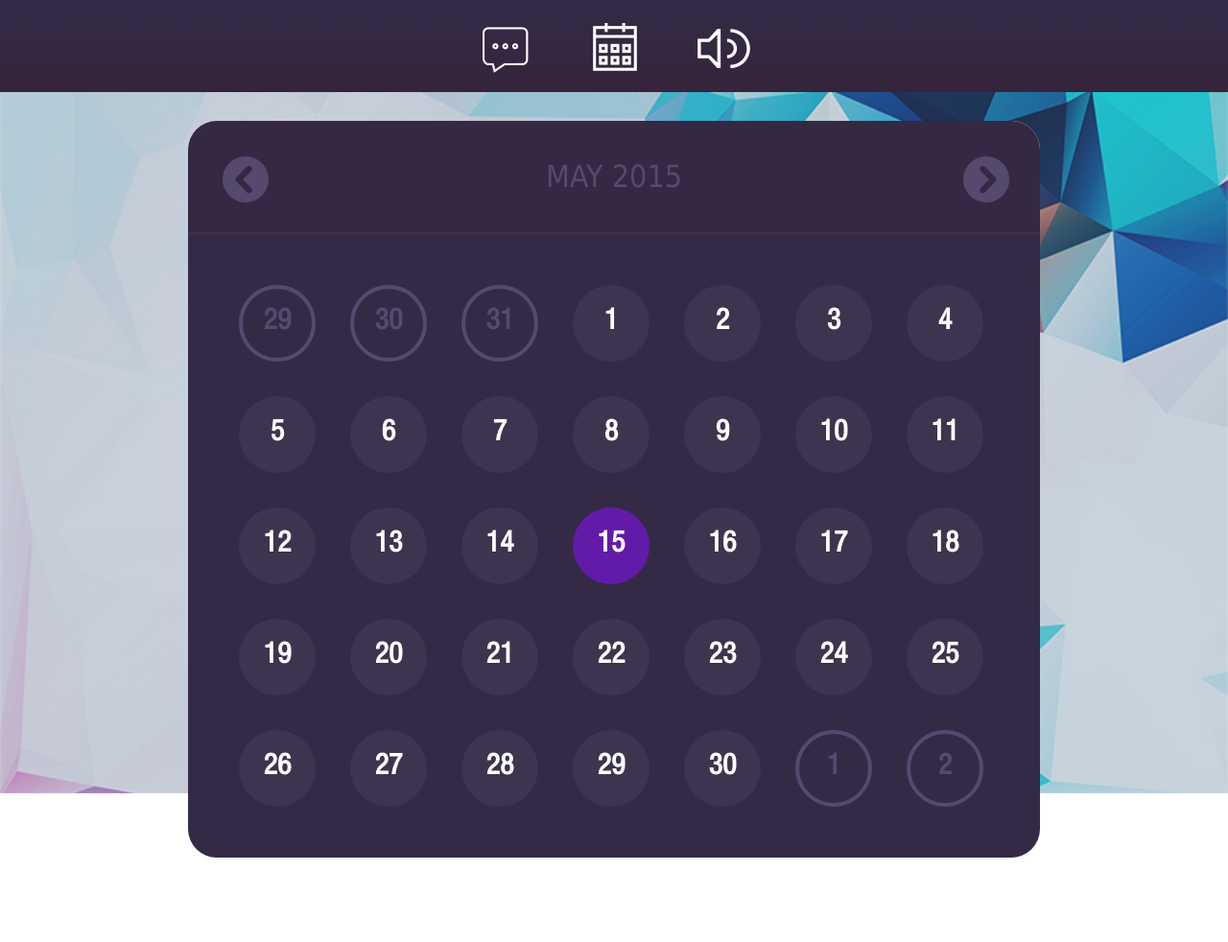
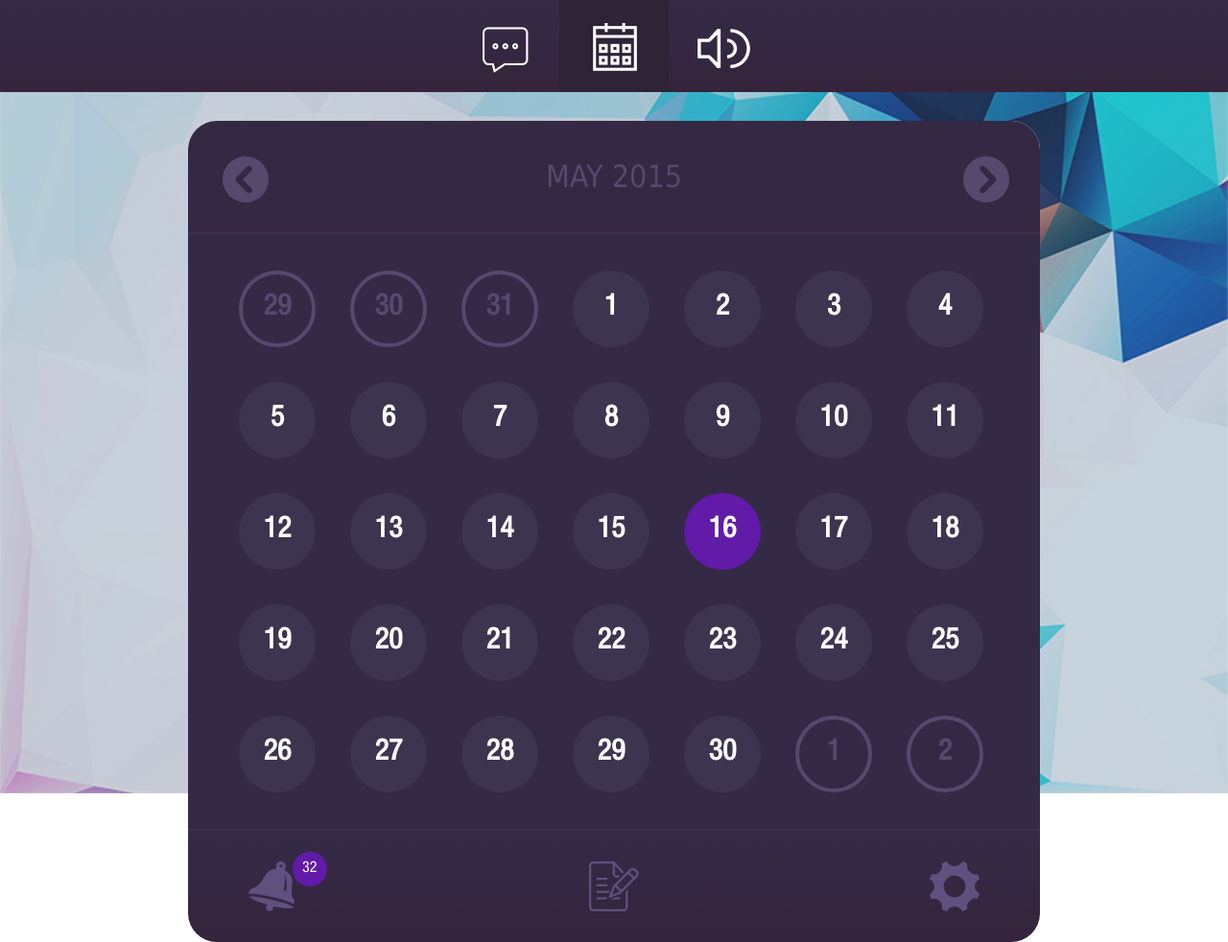
Before and after one commit to mast777/calendar, a website: page app/index.html in a window 1280 px wide. Shown: the whole page at 96% size. Before the commit the page ends 894 px from the top, so only its background shows below. Drawn offline with nearby package versions, Linux system fonts and the light colour scheme.

Commit message:
Added the bottom of the calendar

```diff
--- a/app/css/main.css
+++ b/app/css/main.css
@@ -34,7 +34,7 @@ body {
   background-image: url(../img/nav-sprite.png);
   background-repeat: no-repeat;
 }
-.n-btm-hover:hover {
+.n-btm-active {
   background: #2e2337;
 }
 .messeg { background-position: 34px 20px; }
@@ -45,6 +45,7 @@ body {
 .body-calendar {
   background: #fff;
   margin-top: 30px;
+  margin-bottom: 30px;
   border-radius: 30px;
   overflow: hidden;
 }
@@ -86,7 +87,7 @@ body {
 .calendar-days {
   list-style: none;
   margin: 0;
-  padding: 35px;
+  padding:20px 35px;
   box-sizing: border-box;
 }
 .calendar-day {
@@ -126,6 +127,58 @@ body {
   background-color: #621ba9;
 }
 
+
+.bottom-calendar {
+  border-top: 2px solid #3b324c;
+  background: linear-gradient(to top,#35243b,#342b47);
+}
+.bottom-cal-left, .bottom-cal-right {
+  height: 116px;
+  width: 20%;
+  float: left;
+}
+.bottom-cal-center {
+  height: 116px;
+  text-align: center;
+  width: 60%;
+  color: #55496e;
+  float: left;
+}
+.link-bottom {
+  width: 52px;
+  height: 52px;
+  display: block;
+  background-image: url(../img/bottom-sprite.png);
+  background-repeat: no-repeat;
+  margin:32px auto;
+}
+.bell-button {
+  position: relative;
+  background-position: 0 center;
+}
+.edit-button {
+  background-position: -134px center;
+}
+.settings-button {
+  background-position: -260px center;
+}
+.notifications {
+  position: absolute;
+  top:-10px;
+  right: -30px;
+  background: #621ba9;
+  color: #fff;
+  font-family:"HelveticNuel", serif;
+  font-size: 16px;
+  line-height: 16px;
+  text-align: center;
+  display: block;
+  width: 16px;
+  height: 16px;
+  padding: 10px;
+  border-radius: 50%;
+}
+
 .clearfix:before,
 .clearfix:after {
 	content: " ";
--- a/app/index.html
+++ b/app/index.html
@@ -6,6 +6,9 @@
   <meta http-equiv="X-UA-Compatible" content="ie=edge">
   <link rel="stylesheet" href="../bower_components/normalize-css/normalize.css">
   <link rel="stylesheet" href="css/main.css">
+
+  <script type="text/javascript" src="../bower_components/jquery/dist/jquery.min.js"></script>
+  <script type="text/javascript" src="js/main.js"></script>
   <title>Cool! Calendar</title>
 </head>
 <body>
@@ -14,8 +17,8 @@
     <div class="container">
       <nav class="nav">
         <ul class="nav-buttoms clearfix">
-          <li class="nav-buttom n-btm-hover"><a class="nav-buttom-link messeg" href="#"></a></li>
-          <li class="nav-buttom n-btm-hover"><a class="nav-buttom-link calendar" href="#"></a></li>
+          <li class="nav-buttom"><a class="nav-buttom-link messeg" href="#"></a></li>
+          <li class="nav-buttom n-btm-active"><a class="nav-buttom-link calendar" href="#"></a></li>
           <li class="nav-buttom"><a class="nav-buttom-link volume" href="#"></a></li>
         </ul>
       </nav>
@@ -42,41 +45,51 @@
             <li class="calendar-day"><a href="" class="day-link other-month">29</a></li>
             <li class="calendar-day"><a href="" class="day-link other-month">30</a></li>
             <li class="calendar-day"><a href="" class="day-link other-month">31</a></li>
-            <li class="calendar-day"><a href="" class="day-link">1</a></li>
-            <li class="calendar-day"><a href="" class="day-link">2</a></li>
-            <li class="calendar-day"><a href="" class="day-link">3</a></li>
-            <li class="calendar-day"><a href="" class="day-link">4</a></li>
-            <li class="calendar-day"><a href="" class="day-link">5</a></li>
-            <li class="calendar-day"><a href="" class="day-link">6</a></li>
-            <li class="calendar-day"><a href="" class="day-link">7</a></li>
-            <li class="calendar-day"><a href="" class="day-link">8</a></li>
-            <li class="calendar-day"><a href="" class="day-link">9</a></li>
-            <li class="calendar-day"><a href="" class="day-link">10</a></li>
-            <li class="calendar-day"><a href="" class="day-link">11</a></li>
-            <li class="calendar-day"><a href="" class="day-link">12</a></li>
-            <li class="calendar-day"><a href="" class="day-link">13</a></li>
-            <li class="calendar-day"><a href="" class="day-link">14</a></li>
-            <li class="calendar-day"><a href="" class="day-link day-today">15</a></li>
-            <li class="calendar-day"><a href="" class="day-link">16</a></li>
-            <li class="calendar-day"><a href="" class="day-link">17</a></li>
-            <li class="calendar-day"><a href="" class="day-link">18</a></li>
-            <li class="calendar-day"><a href="" class="day-link">19</a></li>
-            <li class="calendar-day"><a href="" class="day-link">20</a></li>
-            <li class="calendar-day"><a href="" class="day-link">21</a></li>
-            <li class="calendar-day"><a href="" class="day-link">22</a></li>
-            <li class="calendar-day"><a href="" class="day-link">23</a></li>
-            <li class="calendar-day"><a href="" class="day-link">24</a></li>
-            <li class="calendar-day"><a href="" class="day-link">25</a></li>
-            <li class="calendar-day"><a href="" class="day-link">26</a></li>
-            <li class="calendar-day"><a href="" class="day-link">27</a></li>
-            <li class="calendar-day"><a href="" class="day-link">28</a></li>
-            <li class="calendar-day"><a href="" class="day-link">29</a></li>
-            <li class="calendar-day"><a href="" class="day-link">30</a></li>
+            <li class="calendar-day"><a href="" id="d1" class="day-link this-month">1</a></li>
+            <li class="calendar-day"><a href="" id="d2" class="day-link this-month">2</a></li>
+            <li class="calendar-day"><a href="" id="d3" class="day-link this-month">3</a></li>
+            <li class="calendar-day"><a href="" id="d4" class="day-link this-month">4</a></li>
+            <li class="calendar-day"><a href="" id="d5" class="day-link this-month">5</a></li>
+            <li class="calendar-day"><a href="" id="d6" class="day-link this-month">6</a></li>
+            <li class="calendar-day"><a href="" id="d7" class="day-link this-month">7</a></li>
+            <li class="calendar-day"><a href="" id="d8" class="day-link this-month">8</a></li>
+            <li class="calendar-day"><a href="" id="d9" class="day-link this-month">9</a></li>
+            <li class="calendar-day"><a href="" id="d10" class="day-link this-month">10</a></li>
+            <li class="calendar-day"><a href="" id="d11" class="day-link this-month">11</a></li>
+            <li class="calendar-day"><a href="" id="d12" class="day-link this-month">12</a></li>
+            <li class="calendar-day"><a href="" id="d13" class="day-link this-month">13</a></li>
+            <li class="calendar-day"><a href="" id="d14" class="day-link this-month">14</a></li>
+            <li class="calendar-day"><a href="" id="d15" class="day-link this-month">15</a></li>
+            <li class="calendar-day"><a href="" id="d16" class="day-link this-month">16</a></li>
+            <li class="calendar-day"><a href="" id="d17" class="day-link this-month">17</a></li>
+            <li class="calendar-day"><a href="" id="d18" class="day-link this-month">18</a></li>
+            <li class="calendar-day"><a href="" id="d19" class="day-link this-month">19</a></li>
+            <li class="calendar-day"><a href="" id="d20" class="day-link this-month">20</a></li>
+            <li class="calendar-day"><a href="" id="d21" class="day-link this-month">21</a></li>
+            <li class="calendar-day"><a href="" id="d22" class="day-link this-month">22</a></li>
+            <li class="calendar-day"><a href="" id="d23" class="day-link this-month">23</a></li>
+            <li class="calendar-day"><a href="" id="d24" class="day-link this-month">24</a></li>
+            <li class="calendar-day"><a href="" id="d25" class="day-link this-month">25</a></li>
+            <li class="calendar-day"><a href="" id="d26" class="day-link this-month">26</a></li>
+            <li class="calendar-day"><a href="" id="d27" class="day-link this-month">27</a></li>
+            <li class="calendar-day"><a href="" id="d28" class="day-link this-month">28</a></li>
+            <li class="calendar-day"><a href="" id="d29" class="day-link this-month">29</a></li>
+            <li class="calendar-day"><a href="" id="d30" class="day-link this-month">30</a></li>
             <li class="calendar-day"><a href="" class="day-link other-month">1</a></li>
             <li class="calendar-day"><a href="" class="day-link other-month">2</a></li>
           </ul>
         </div>
-        <div class="bottom-calendar"></div>
+        <div class="bottom-calendar clearfix">
+          <div class="bottom-cal-left">
+            <a class="link-bottom bell-button" href="#"><span class="notifications">32</span></a>
+          </div>
+          <div class="bottom-cal-center">
+            <a class="link-bottom edit-button" href="#"></a>
+          </div>
+          <div class="bottom-cal-right">
+            <a class="link-bottom settings-button" href="#"></a>
+          </div>
+        </div>
 
       </div> <!-- body-calendar -->
     </div>
--- a/app/js/main.js
+++ b/app/js/main.js
@@ -0,0 +1,8 @@
+$(document).ready(function () {
+	var now = new Date();
+	var daysMonth = now.getDate();
+
+	$("#d"+daysMonth).addClass("day-today");
+
+	//alert( now.getDate() );
+});
```
Also changed, not shown: app/img/bottom-sprite.png (added).
